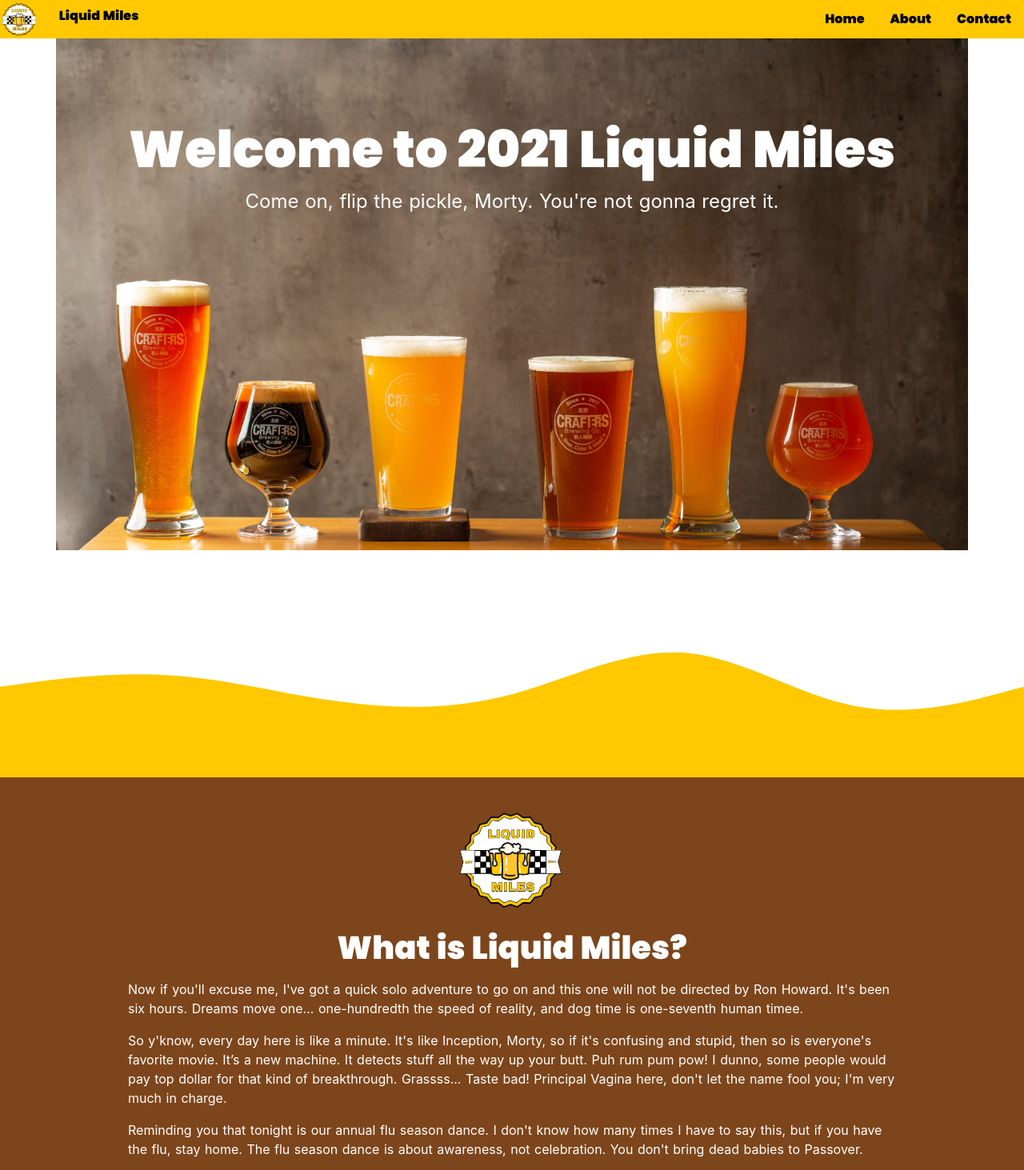
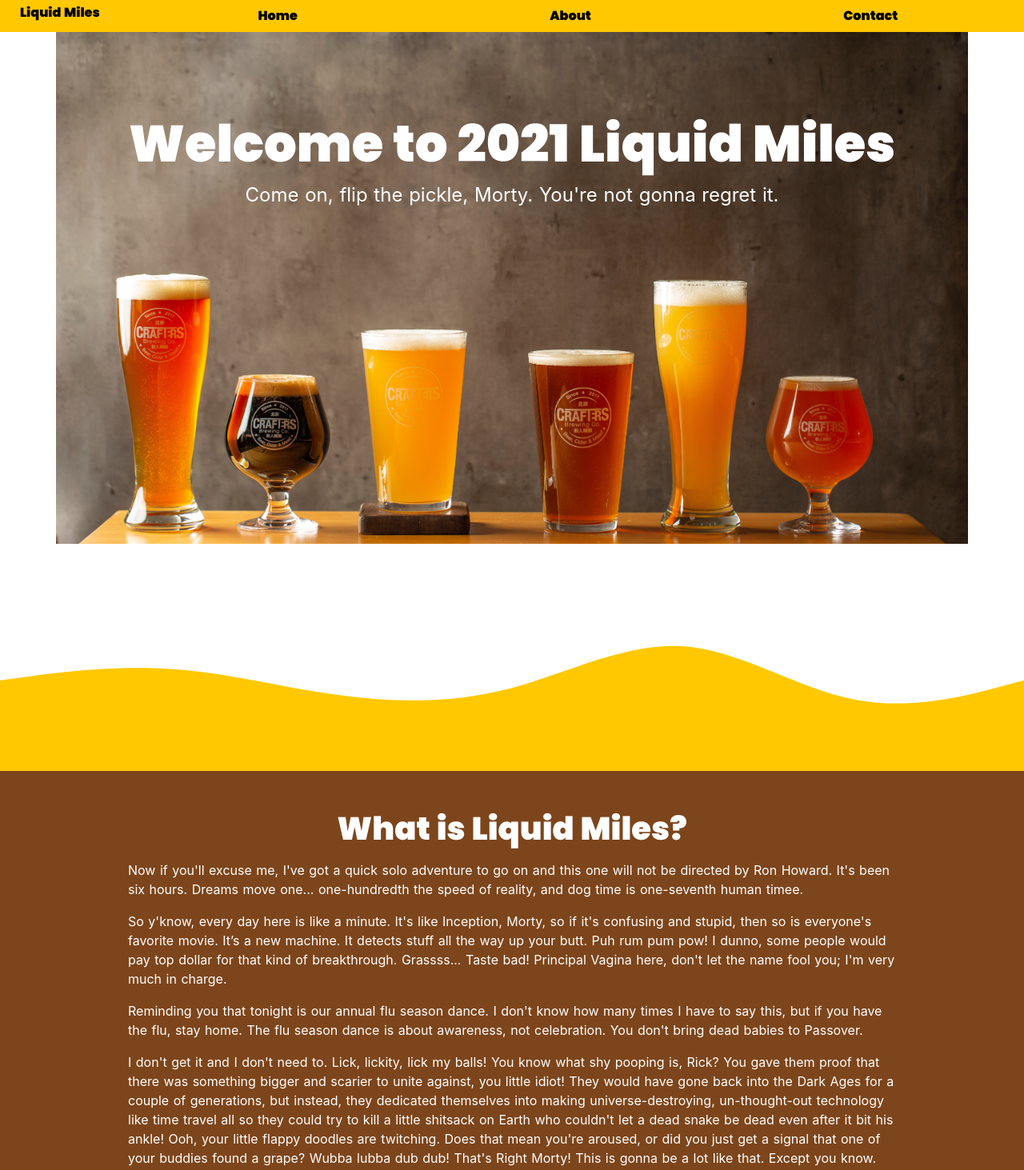
Before and after one commit to austin-corwin/liquidmiles-dev, a Nuxt app: page / in a window 1280 px wide. Shown: the top 1463 px of the page at 80% size. Built offline with nearby package versions, Linux system fonts and the light colour scheme.

Commit message:
comment images to see if deploy works

```diff
--- a/components/AppHeader.vue
+++ b/components/AppHeader.vue
@@ -1,7 +1,7 @@
 <template>
   <header class="header">
     <div class="logo">
-      <img class="header-logo" src="../assets/images/liquidmiles-logo.png" />
+      <!-- <img class="header-logo" src="../assets/images/liquidmiles-logo.png" /> -->
       <h1>Liquid Miles</h1>
     </div>
     <ul>
--- a/components/RowBand.vue
+++ b/components/RowBand.vue
@@ -9,10 +9,10 @@
     </svg>
     <div class="container-fluid">
       <div class="row text-container">
-        <img
+        <!-- <img
           src="../assets/images/liquidmiles-logo.png"
           class="img img-fluid row-band__logo"
-        />
+        /> -->
         <h1 class="row-band__title">What is Liquid Miles?</h1>
         <p>
           Now if you'll excuse me, I've got a quick solo adventure to go on and
```
